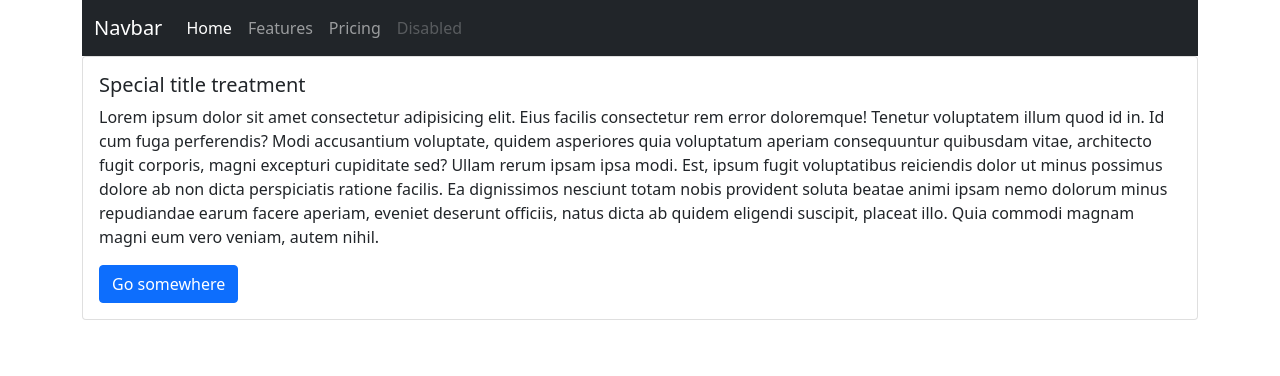
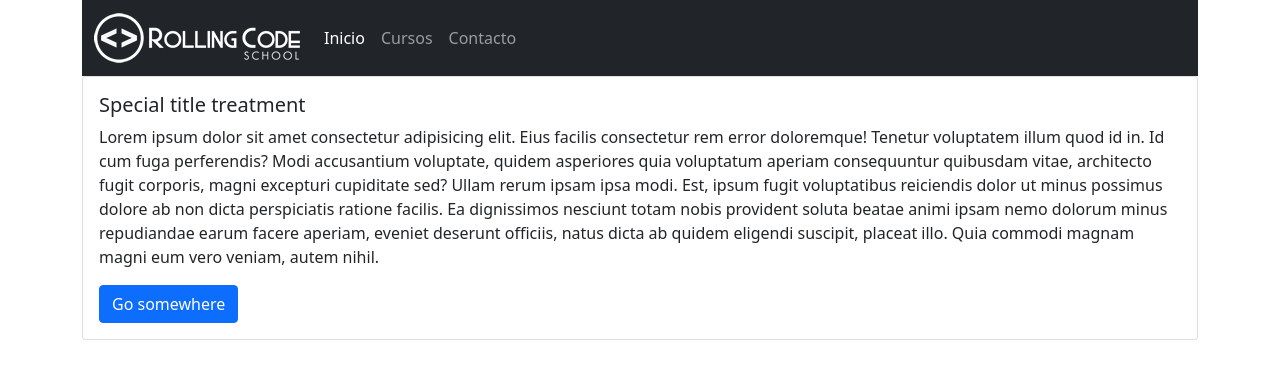
Before and after one commit to mentorrolling/proyecto-basic-22i, a plain HTML site: page index.html in a window 1280 px wide. Drawn offline with Linux system fonts and the light colour scheme.

Commit message:
Header completo

```diff
--- a/index.html
+++ b/index.html
@@ -12,7 +12,9 @@
       <header>
         <nav class="navbar navbar-expand-lg navbar-dark bg-dark">
           <div class="container-fluid">
-            <a class="navbar-brand" href="#">Navbar</a>
+            <a class="navbar-brand" href="#">
+              <img src="./img/loguito.png" alt="logo" />
+            </a>
             <button
               class="navbar-toggler"
               type="button"
@@ -28,23 +30,14 @@
               <ul class="navbar-nav">
                 <li class="nav-item">
                   <a class="nav-link active" aria-current="page" href="#"
-                    >Home</a
+                    >Inicio</a
                   >
                 </li>
                 <li class="nav-item">
-                  <a class="nav-link" href="#">Features</a>
+                  <a class="nav-link" href="#">Cursos</a>
                 </li>
                 <li class="nav-item">
-                  <a class="nav-link" href="#">Pricing</a>
-                </li>
-                <li class="nav-item">
-                  <a
-                    class="nav-link disabled"
-                    href="#"
-                    tabindex="-1"
-                    aria-disabled="true"
-                    >Disabled</a
-                  >
+                  <a class="nav-link" href="#">Contacto</a>
                 </li>
               </ul>
             </div>
```
Also changed, not shown: img/loguito.png (added).
